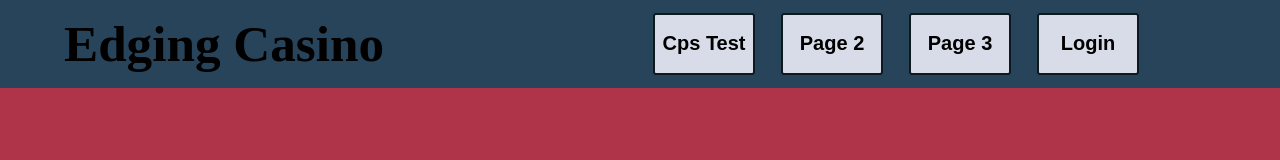
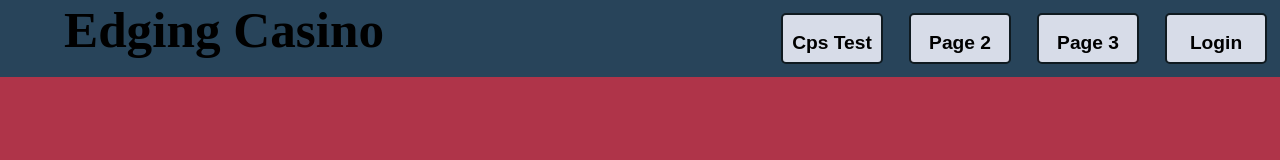
Before and after one commit to ApikGamBom/Edging_Casino, a plain HTML site: page index.html in a window 1280 px wide. Drawn offline with Linux system fonts and the light colour scheme; a web font is replaced by a local one.

Commit message:
Knapper css

```diff
--- a/index.html
+++ b/index.html
@@ -22,23 +22,21 @@ Color palette for forside:
 </head>
  <body>
     <header class="header">
-
+        <h1 id="pageTitle">Edging Casino</h1>
         <nav>
-            <h1 id="pageTitle">Edging Casino</h1>
 
                 <button class="nav-button" onclick="navigateTo('cpsTest')">
-                <h1>Cps Test</h1>
+                    <h2>Cps Test</h2>
                 </button>
                 <button class="nav-button" onclick="navigateTo('Page2')">
-                <h1>Page 2</h1>
+                    <h2>Page 2</h2>
                 </button>
                 <button class="nav-button" onclick="navigateTo('Page3')">
-                <h1>Page 3</h1>
+                    <h2>Page 3</h2>
                 </button>
                 <button class="nav-button" id="loginBtn" onclick="navigateTo('logIn')">
-                <h1>Login</h1>
+                    <h2>Login</h2>
                 </button>
-
         </nav>
     </header>
 
@@ -62,19 +60,19 @@ Color palette for forside:
     <!--#1-->
     <div id="Page2" class="section">
         <div class="flexCenter">
-            <h1>Page2</h1>
+            <h2>Page2</h2>
         </div>
     </div>
     <!--#2-->
     <div id="Page3" class="section">
         <div class="flexCenter">
-            <h1>Page3</h1>
+            <h2>Page3</h2>
         </div>
     </div>
     <!--Log In-->
     <div id="logIn" class="section">
         <div class="flexCenter">
-            <h1>Login</h1>
+            <h2>Login</h2>
         </div>
     </div>
 
--- a/style.css
+++ b/style.css
@@ -26,42 +26,58 @@ body {
 }
 header {
     background: #28445a ;
-    margin-top: 0;
+}
 
+h2{
+    font-size: 1.5rem;
 }
+
 nav div {
     margin: 1% 5% 1% 5%;
 }
+
 nav{
     display: flex;
     flex-direction:row;
-    justify-content:start;
-    align-items: center;
+    justify-content:end;
 }
 
-.nav-button{
-    width: 8%;
-    height: 40%;
+button.nav-button{
+    width: 8rem;
+    height: 4rem;
     margin: 1%;
     background-color:#d7dce8 ;
     border: solid #0f1a20 ;
     border-width: 2px ;
-    border-radius: 3px;
+    border-radius: 5px;
+    transition: all 0.5s;
+}
+
+button.nav-button:hover{
+    position: relative;
+    width: 9rem;
+    height: 5rem;
+    transition: all 0.5s;
+}
+
+div.navigation-bar{
+    display: flex;
+    flex-direction: row;
 }
 
 #pageTitle{
     font-family:Bungee Tint ;
+    position: absolute;
     font-size: 4rem;
     margin: 0%;
     margin-left:5vw ;
-    margin-right: 20vw;
+    display: inline-block;
 }
 
 .cpsDiv {
     font-family: Bungee Tint;
     width: auto;
     height: 20rem;
-    display: flex;
     display: flex;
     justify-content: center;
     align-items: center;
```
Lines whose indentation alone changed are shown as unchanged.
